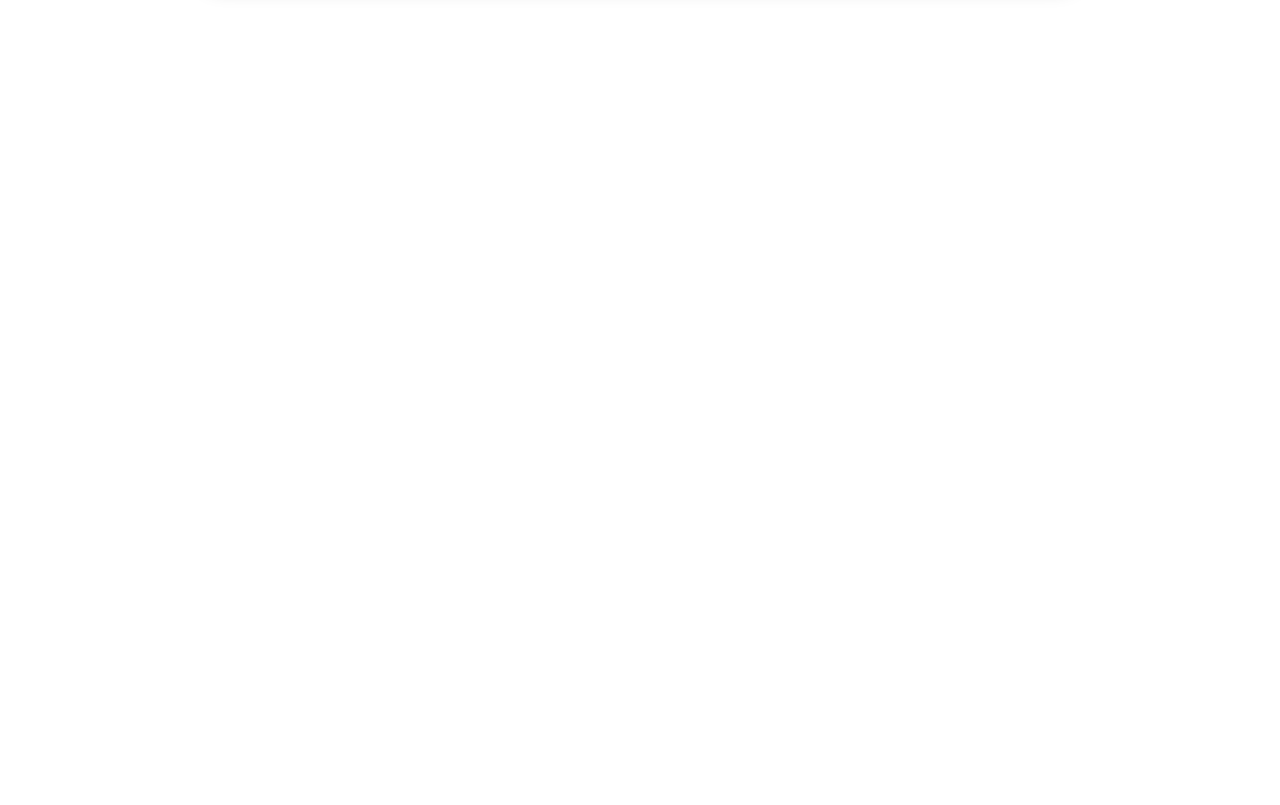
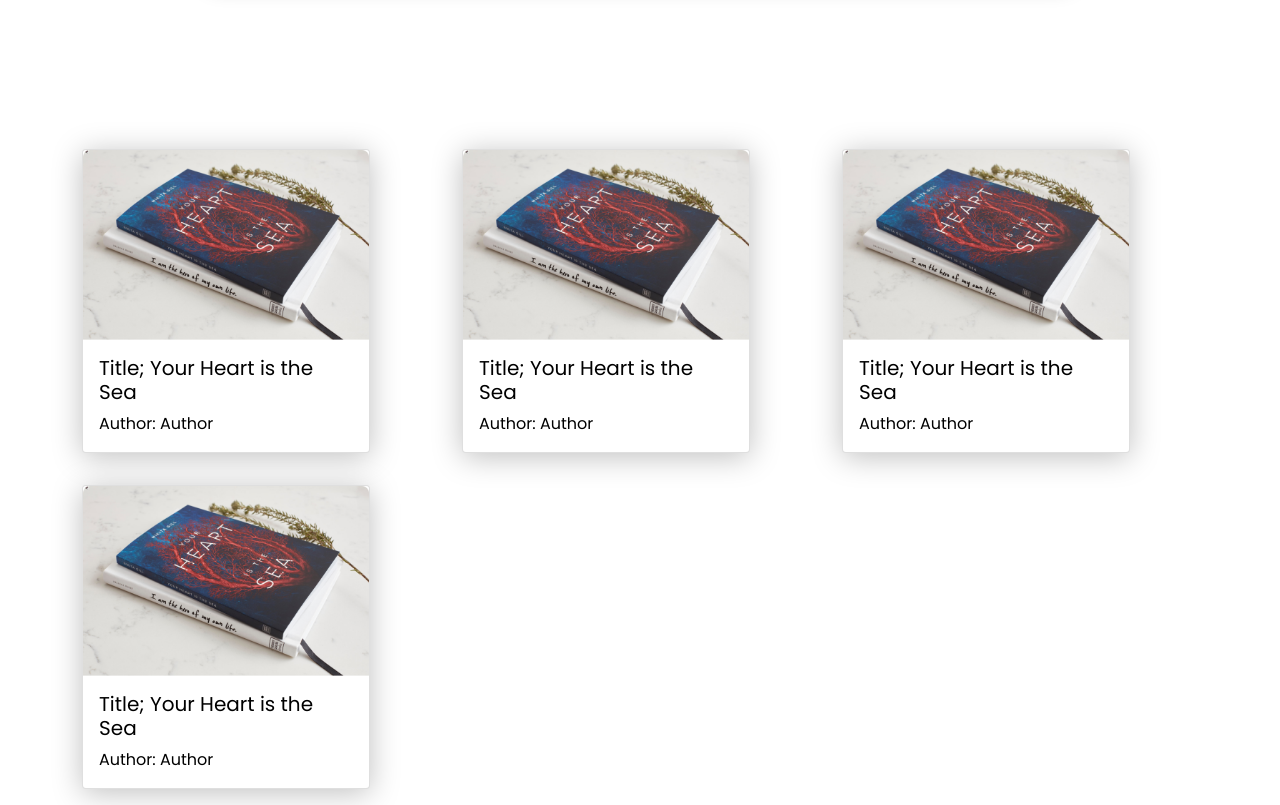
Before and after one commit to CheboiDerrick/bookmania, an Angular app: page / in a window 1280 px wide. Shown: the part 1340-2145 px from the top of the page. Before the commit the page ends 1473 px from the top, so only its background shows below. Built offline with nearby package versions, Linux system fonts and the light colour scheme.

Commit message:
addedd the book view component

```diff
--- a/src/app/app.component.html
+++ b/src/app/app.component.html
@@ -1,3 +1,4 @@
 <app-navbar></app-navbar>
 <app-signin></app-signin>
 <app-signup></app-signup>
+<app-booksview></app-booksview>
--- a/src/app/app.module.ts
+++ b/src/app/app.module.ts
@@ -6,13 +6,15 @@
 import { NavbarComponent } from './navbar/navbar.component';
 import { SigninComponent } from './signin/signin.component';
 import { SignupComponent } from './signup/signup.component';
+import { BooksviewComponent } from './booksview/booksview.component';
 
 @NgModule({
   declarations: [
     AppComponent,
     NavbarComponent,
     SigninComponent,
-    SignupComponent
+    SignupComponent,
+    BooksviewComponent
   ],
   imports: [
     BrowserModule,
--- /dev/null
+++ b/src/app/booksview/booksview.component.css
@@ -0,0 +1,18 @@
+@import url('https://fonts.googleapis.com/css2?family=Poppins:wght@200;300;400&display=swap');
+
+*{
+    font-family: 'Poppins', sans-serif;
+}
+
+.card{
+    box-shadow: 0px 4px 30px rgba(0, 0, 0, 0.25);
+}
+
+.card:hover{
+    transform:scale(1.025) ;
+}
+
+a{
+    text-decoration: none;
+    color: #000000;
+}
--- /dev/null
+++ b/src/app/booksview/booksview.component.html
@@ -0,0 +1,48 @@
+<div class="container mx-auto">
+    <div class="row">
+        <div class="col-sm-12 col-md-6 col-lg-4 my-3">
+            <a href="">
+                <div class="card" style="width: 18rem;">
+                    <img src="../../assets/images/thought-catalog-B1dQCWz0U2w-unsplash 1.png" class="card-img-top" alt="...">
+                    <div class="card-body">
+                      <h5 class="card-title">Title; Your Heart is the Sea</h5>
+                      <p class="card-text">Author: Author</p>
+                    </div>
+                </div>
+            </a>
+        </div>
+        <div class="col-sm-12 col-md-6 col-lg-4 my-3">
+            <a href="">
+                <div class="card" style="width: 18rem;">
+                    <img src="../../assets/images/thought-catalog-B1dQCWz0U2w-unsplash 1.png" class="card-img-top" alt="...">
+                    <div class="card-body">
+                      <h5 class="card-title">Title; Your Heart is the Sea</h5>
+                      <p class="card-text">Author: Author</p>
+                    </div>
+                  </div>
+            </a>
+        </div>
+        <div class="col-sm-12 col-md-6 col-lg-4 my-3">
+            <a href="">
+                <div class="card" style="width: 18rem;">
+                    <img src="../../assets/images/thought-catalog-B1dQCWz0U2w-unsplash 1.png" class="card-img-top" alt="...">
+                    <div class="card-body">
+                      <h5 class="card-title">Title; Your Heart is the Sea</h5>
+                      <p class="card-text">Author: Author</p>
+                    </div>
+                  </div>
+            </a>
+        </div>
+        <div class="col-sm-12 col-md-6 col-lg-4 my-3">
+            <a href="">
+                <div class="card" style="width: 18rem;">
+                    <img src="../../assets/images/thought-catalog-B1dQCWz0U2w-unsplash 1.png" class="card-img-top" alt="...">
+                    <div class="card-body">
+                      <h5 class="card-title">Title; Your Heart is the Sea</h5>
+                      <p class="card-text">Author: Author</p>
+                    </div>
+                  </div>
+            </a>
+        </div>
+    </div>
+</div>
--- /dev/null
+++ b/src/app/booksview/booksview.component.ts
@@ -0,0 +1,15 @@
+import { Component, OnInit } from '@angular/core';
+
+@Component({
+  selector: 'app-booksview',
+  templateUrl: './booksview.component.html',
+  styleUrls: ['./booksview.component.css']
+})
+export class BooksviewComponent implements OnInit {
+
+  constructor() { }
+
+  ngOnInit(): void {
+  }
+
+}
--- a/src/app/signin/signin.component.html
+++ b/src/app/signin/signin.component.html
@@ -3,7 +3,7 @@
     <div class="container">
         <div class="signin-content">
             <div class="signin-image mt-5">
-                <figure><img src="../../assets/images/Bookmania 1.svg" alt="sing up image"></figure>
+                <figure><img src="../../assets/images/Bookmania 1.svg" class="img-responsive" alt="sing up image"></figure>
                 <a href="#" class="signup-image-link">Create an account</a>
             </div>
 
--- a/src/app/signup/signup.component.html
+++ b/src/app/signup/signup.component.html
@@ -31,7 +31,7 @@
                 </form>
             </div>
             <div class="signup-image mt-5">
-                <figure><img src="../../assets/images/Bookmania 1.svg" class="mt-5" alt="sing up image"></figure>
+                <figure><img src="../../assets/images/Bookmania 1.svg" class="img-responsive" alt="sing up image"></figure>
                 <a href="#" class="signup-image-link">I am already member</a>
             </div>
         </div>
```
Also changed, not shown: src/assets/images/thought-catalog-B1dQCWz0U2w-unsplash 1.png (added), 1 other file (tests, documents, lock files or other folders).
